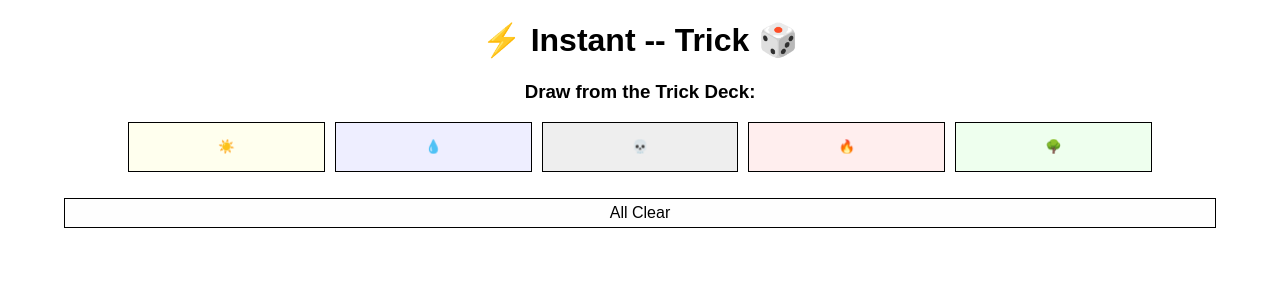
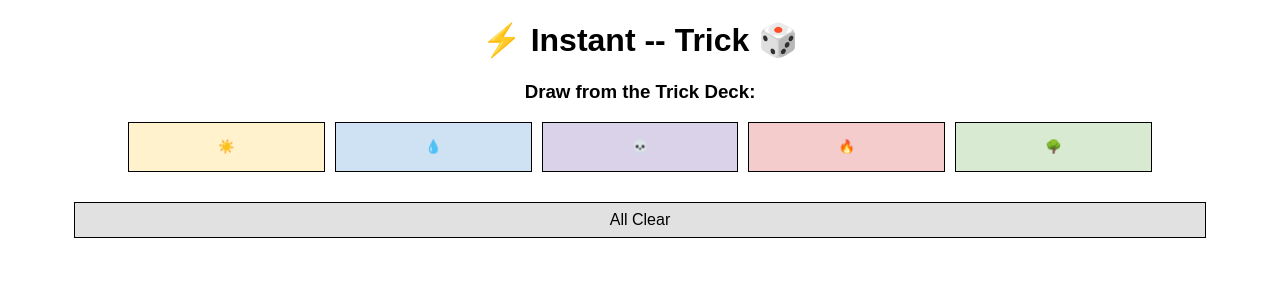
Before and after one commit to jackconwayiv/trick-deck, a React (Create React App) app: page / in a window 1280 px wide. Both pictures are taken after a click on the button "☀️". Shown: the top 300 px of the page. Built offline with nearby package versions, Linux system fonts and the light colour scheme.

Commit message:
increase readability of cards

```diff
--- a/public/index.html
+++ b/public/index.html
@@ -24,7 +24,7 @@
       work correctly both with client-side routing and a non-root public URL.
       Learn how to configure a non-root public URL by running `npm run build`.
     -->
-    <title>React App</title>
+    <title>Voyager MTG: Trick Deck</title>
   </head>
   <body>
     <noscript>You need to enable JavaScript to run this app.</noscript>
--- a/src/App.tsx
+++ b/src/App.tsx
@@ -2,22 +2,25 @@ import { useState } from "react";
 import trickDeck from "./mkm.js";
 import "./styles.css";
 export default function App() {
-  const [log, setLog] = useState<string[]>([]);
-
+  type Log = { title?: string; text: string; color: string };
   type Color = "W" | "U" | "B" | "R" | "G";
 
+  const [log, setLog] = useState<Log[]>([]);
+
   const colorDictionary = {
-    W: { color: "#FFFFEE", symbol: "☀️" },
-    U: { color: "#EEEEFF", symbol: "💧" },
-    B: { color: "#EEEEEE", symbol: "💀" },
-    R: { color: "#FFEEEE", symbol: "🔥" },
-    G: { color: "#EEFFEE", symbol: "🌳" },
+    W: { color: "#fff2cc", symbol: "☀️" },
+    U: { color: "#cfe2f3", symbol: "💧" },
+    B: { color: "#d9d2e9", symbol: "💀" },
+    R: { color: "#f4cccc", symbol: "🔥" },
+    G: { color: "#d9ead3", symbol: "🌳" },
   };
 
   const rollDice = (color: string) => {
+    //reset the div scroll to topmost position on click
+    const bgColor = log.length % 2 === 0 ? "#E1E1E1" : "#EDEDED";
     if (rollD8() < 3) {
       drawTrick(color);
-    } else setLog(["All Clear", ...log]);
+    } else setLog([{ text: "All Clear", color: bgColor }, ...log]);
   };
   const rollD8 = () => {
     return Math.floor(Math.random() * 8) + 1;
@@ -27,13 +30,18 @@ export default function App() {
     const selectedCards = trickDeck.filter((card) => card.cost.includes(color));
     const index = Math.floor(Math.random() * selectedCards.length);
     const card = selectedCards[index];
+    //refactor to do this without rewriting into newCard
     const newCard = {
       name: card.name,
       cost: `(${card.cost})`,
       text: card.text,
     };
-    const newLogLine = Object.values(newCard).join(" ");
-    setLog([newLogLine, ...log]);
+    const newLogEntry = {
+      color: colorDictionary[getColor(newCard.cost) as Color].color,
+      title: `${newCard.name} ${newCard.cost}`,
+      text: card.text,
+    };
+    setLog([newLogEntry, ...log]);
   };
 
   const getColor = (line: string) => {
@@ -43,19 +51,23 @@ export default function App() {
   };
 
   const renderLog = () => {
-    return log.map((line, index) => (
-      <p
+    return log.map((entry, index) => (
+      <div
         style={{
-          padding: "5px",
-          backgroundColor: line.includes(")")
-            ? colorDictionary[getColor(line) as Color].color
-            : "#FEFEFE",
-          border: index === 0 ? "1px black solid" : "1px gray dashed",
+          margin: "10px",
+          padding: "0",
+          backgroundColor: entry.color,
+          border: "1px black solid",
         }}
         key={index}
       >
-        {line}
-      </p>
+        {entry.title && (
+          <p style={{ margin: "5px", padding: "3px" }}>
+            {entry.title?.toUpperCase()}
+          </p>
+        )}
+        <p style={{ margin: "5px", padding: "3px" }}>{entry.text}</p>
+      </div>
     ));
   };
 
--- a/src/mkm.js
+++ b/src/mkm.js
@@ -19,6 +19,11 @@ const whiteTricks = [
     cost: "4W",
     text: "Exile target creature unless it is a Detective.",
   },
+  {
+    name: "Not So Fast",
+    cost: "4W",
+    text: "Tap target creature, remove it from combat, and put a number of stun counters on it equal to its power.",
+  },
 ];
 
 const blueTricks = [
@@ -29,8 +34,8 @@ const blueTricks = [
   },
   {
     name: "Coffee Break",
-    cost: "U",
-    text: "Tap target creature, remove it from combat, and put a stun counter on it.",
+    cost: "4U",
+    text: "Tap target creature, remove it from combat, and put a number of stun counters on it equal to its toughness.",
   },
   {
     name: "Fleeting Glimpse",
@@ -41,6 +46,11 @@ const blueTricks = [
     name: "False Lead",
     cost: "2UU",
     text: "Choose one -- Exile a Clue you control, or put target creature on top of its owner's library.",
+  },
+  {
+    name: "Gross Extortion",
+    cost: "1U",
+    text: "Spellbind target creature. (Exile it. You may cast it from exile by paying an additional 2 mana.)",
   },
 ];
 
@@ -57,13 +67,18 @@ const blackTricks = [
   },
   {
     name: "Got a Bad Feeling",
-    cost: "1B",
+    cost: "2B",
     text: "Target creature gets -X/-X until end of turn, where X is half the number of mana permanents you control, rounded up.",
   },
   {
     name: "You're In It Now",
     cost: "1B",
     text: "Blight a (nonbasic) land you control (that isn't blighted). (Whenever it becomes tapped, you lose 1 life.)",
+  },
+  {
+    name: "Sloppy Work",
+    cost: "2BB",
+    text: "Discard a (nonland) card, then target creature gets -X/-X until end of turn, where X is the total mana value of cards in your graveyard.",
   },
 ];
 const redTricks = [
@@ -87,6 +102,11 @@ const redTricks = [
     cost: "2R",
     text: "Deal X damage to target creature, where X is half the number of your mana permanents, rounded up.",
   },
+  {
+    name: "Make an Enemy",
+    cost: "1R",
+    text: "Target creature becomes reckless. (It must attack each combat if able and must attack a random Nexus with the lowest life total if able.)",
+  },
 ];
 const greenTricks = [
   {
@@ -109,6 +129,11 @@ const greenTricks = [
     cost: "2G",
     text: "Cloak target creature. (Turn it face-down. It can be turned face up at any time by paying its mana cost.)",
   },
+  {
+    name: "Sinking Suspicion",
+    cost: "2GG",
+    text: "The next time target creature deals combat damage this turn, you get that many Woe counters.",
+  },
 ];
 
 const trickDeck = [
--- a/src/styles.css
+++ b/src/styles.css
@@ -10,6 +10,7 @@
   margin: auto;
   width: 80vw;
   height: 50px;
+  margin-bottom: 10px;
 }
 
 .roll {
```
